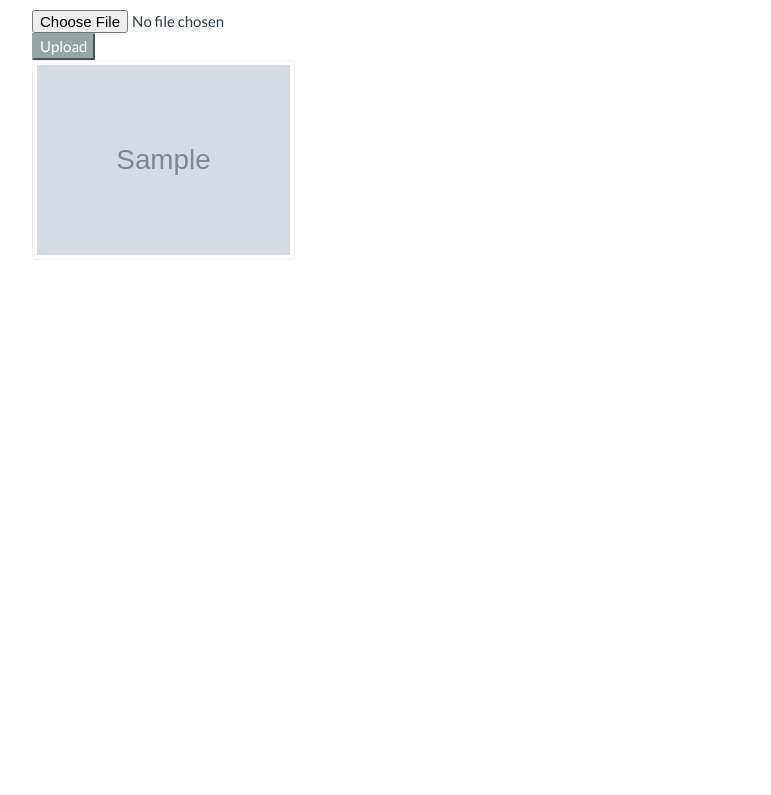
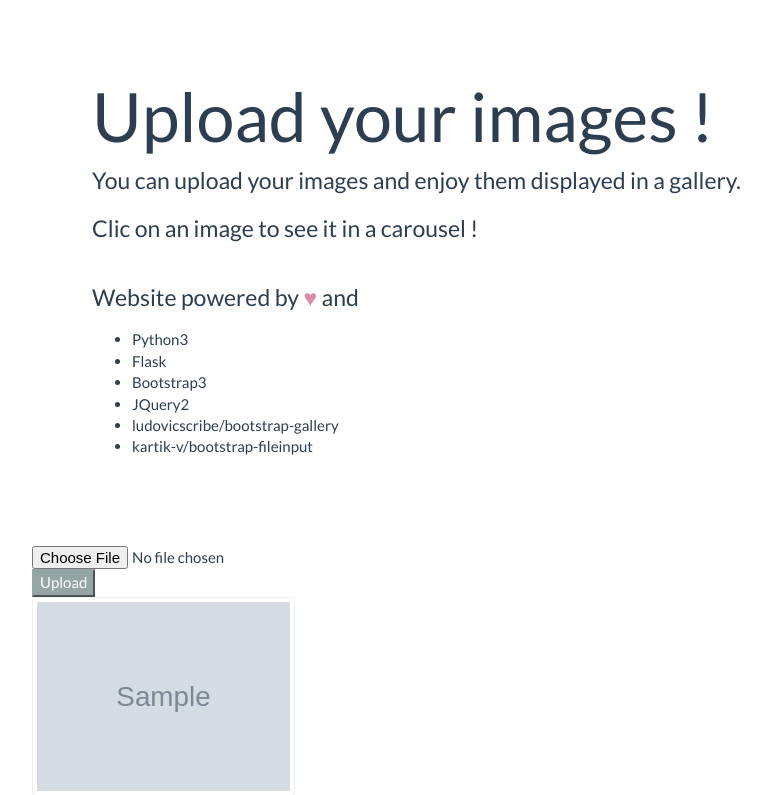
Before and after one commit to lescactus/http_gallery, a Flask app: template templates/index.html in a window 1280 px wide. Shown: the part 60-855 px from the top of the page, without its empty margins (38-809 px from the left). Before the commit the page ends 320 px from the top, so only its background shows below. Run offline with Flask 2, Linux system fonts and the light colour scheme; the template is opened without the code that fills it: most values are stand-ins (such as "Sample title", 1, 10 or a date in 2020); grey boxes marked "Sample" are stand-in pictures; form fields are guessed from the names that the template uses; some libraries are stand-ins or nearby versions.

Commit message:
Add jumbotron

```diff
--- a/static/css/index.css
+++ b/static/css/index.css
@@ -26,3 +26,7 @@ body {
 .heart {
     color: #db8ea2;
 }
+
+.bckgnrd-color {
+    background-color: inherit !important;
+}
--- a/templates/index.html
+++ b/templates/index.html
@@ -5,6 +5,7 @@
     <body>
         {% include "navbar.html" %}
         <div class="container">
+            {% include "jumbotron.html" %}
             {% include "form.html" %}
 
             <div class="row">
--- /dev/null
+++ b/templates/jumbotron.html
@@ -0,0 +1,15 @@
+<div class="bckgnrd-color jumbotron">
+    <h1>Upload your images !</h1>
+    <p>You can upload your images and enjoy them displayed in a gallery.</p>
+    <p>Clic on an image to see it in a carousel !</p>
+    <br/>
+    <p>Website powered by <span class="heart">♥</span> and</p>
+    <ul>
+        <li>Python3</li>
+        <li>Flask</li>
+        <li>Bootstrap3</li>
+        <li>JQuery2</li>
+        <li>ludovicscribe/bootstrap-gallery</li>
+        <li>kartik-v/bootstrap-fileinput</li>
+    </ul>
+</div>
```
